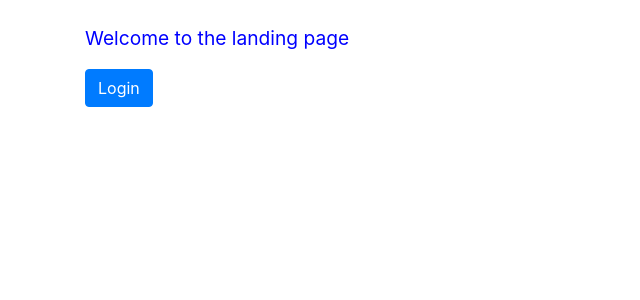
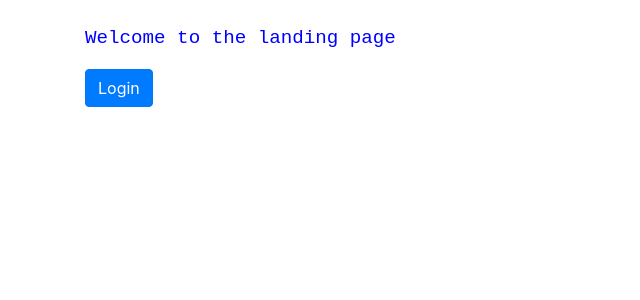
Before and after one commit to derintekin/itcs4155, a Flask app: template templates/index.html in a window 1280 px wide. Shown: the top 300 px of the page, without its empty margins (0-640 px from the left). Run offline with Flask 3, Linux system fonts and the light colour scheme; the template is opened without the code that fills it, so the values that code supplies are empty; some libraries are stand-ins or nearby versions.

Commit message:
font family added

```diff
--- a/static/css/styles.css
+++ b/static/css/styles.css
@@ -1,4 +1,5 @@
 body p {
     color: #0000ff;
     font-size: larger;
+    font-family: 'Courier New', Courier, monospace;
 }
```
